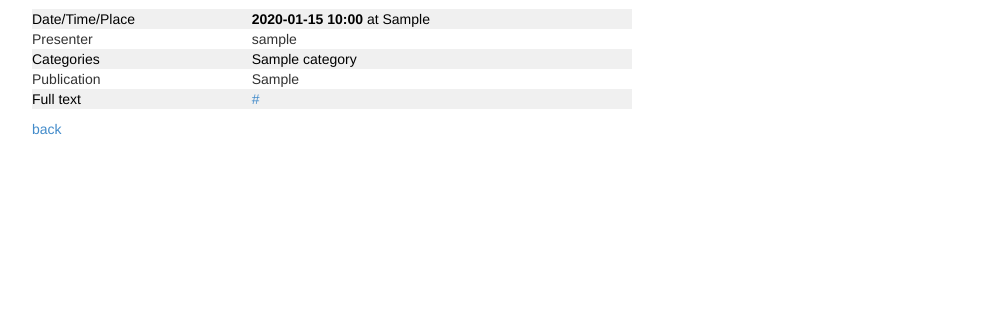
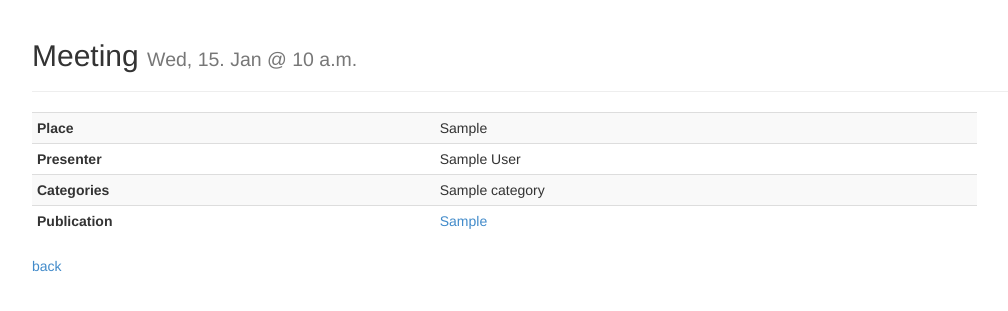
Before and after one commit to fzenke/jclub, a Django app: page /meetings/1/ in a window 1280 px wide. Shown: the part 51-362 px from the top of the page, without its empty margins (38-1046 px from the left). Run offline with Django 3.2, Linux system fonts and the light colour scheme; tables that the repository leaves empty hold one stand-in row (values such as "Sample post"); parts of the project's set-up code (start-up, migrations or seed data) failed here and were passed over; some libraries are stand-ins or nearby versions.

Commit message:
restyled meeting details

```diff
--- a/jclub/apps/meetings/templates/meetings/detail.html
+++ b/jclub/apps/meetings/templates/meetings/detail.html
@@ -6,20 +6,50 @@
 
 {% block content %}
 
+	<div class="page-header">
+		<h2>
+			Meeting
+			{% if meeting %}
+				<small>
+					{{ meeting.timeslot.date_time | date:"D, d. M @ P" }}
+				</small>
+			{% endif %}
+		</h2>
+	</div>
+
 	{% if meeting %}
 
-	<p>
-
-	<table border="0" width="600">
-		<tr class="d0"><td>Date/Time/Place</td> <td> <b>{{ meeting.timeslot }}</b> at {{ meeting.location }} </td></tr>
-		<tr><td>Presenter</td>       <td> {{ meeting.presenter }}</td></tr>
-		<tr class="d0"><td>Categories</td>      <td> {% for cat in meeting.publication_category.all %} {{ cat.name }} {% empty %} uncategorized {% endfor %} </td></tr>
-		<tr><td>Publication</td>     <td> {{ meeting.publication_reference }}</td></tr>
-		<tr class="d0"><td>Full text</td>       <td> <a href="{{ meeting.publication_url }}"> {{ meeting.publication_url }}</a> </td></tr>
-	</table>
-	</p>
-
-	<p><a href="/meetings/">back</a></p>
+	<div class="row">
+		<div class="col-md-10">
+			<div class="table-responsive">
+				<table class="table table-condensed table-striped">
+					<tr>
+						<td><strong>Place</strong></td>
+						<td> {{ meeting.location }} </td>
+					</tr>
+					<tr>
+						<td><strong>Presenter</strong></td>
+						<td>{{ meeting.presenter.first_name }} {{ meeting.presenter.last_name }}</td>
+					</tr>
+					<tr>
+						<td><strong>Categories</strong></td>
+						<td>
+							{% if meeting.publication_category.all.count >= 0 %}
+								{{ meeting.publication_category.all | join:", " }}
+							{% else %}
+								uncategorized
+							{% endif %}
+						</td>
+					</tr>
+					<tr>
+						<td><strong>Publication</strong></td>
+						<td><a target="_blank" href="{{ meeting.publication_url }}">{{ meeting.publication_reference }}</a></td>
+					</tr>
+				</table>
+			</div>
+		</div>
+	</div>
+	<p><a href="{% url 'meetings_index' %}">back</a></p>
 
 	{% endif %}
 
```
